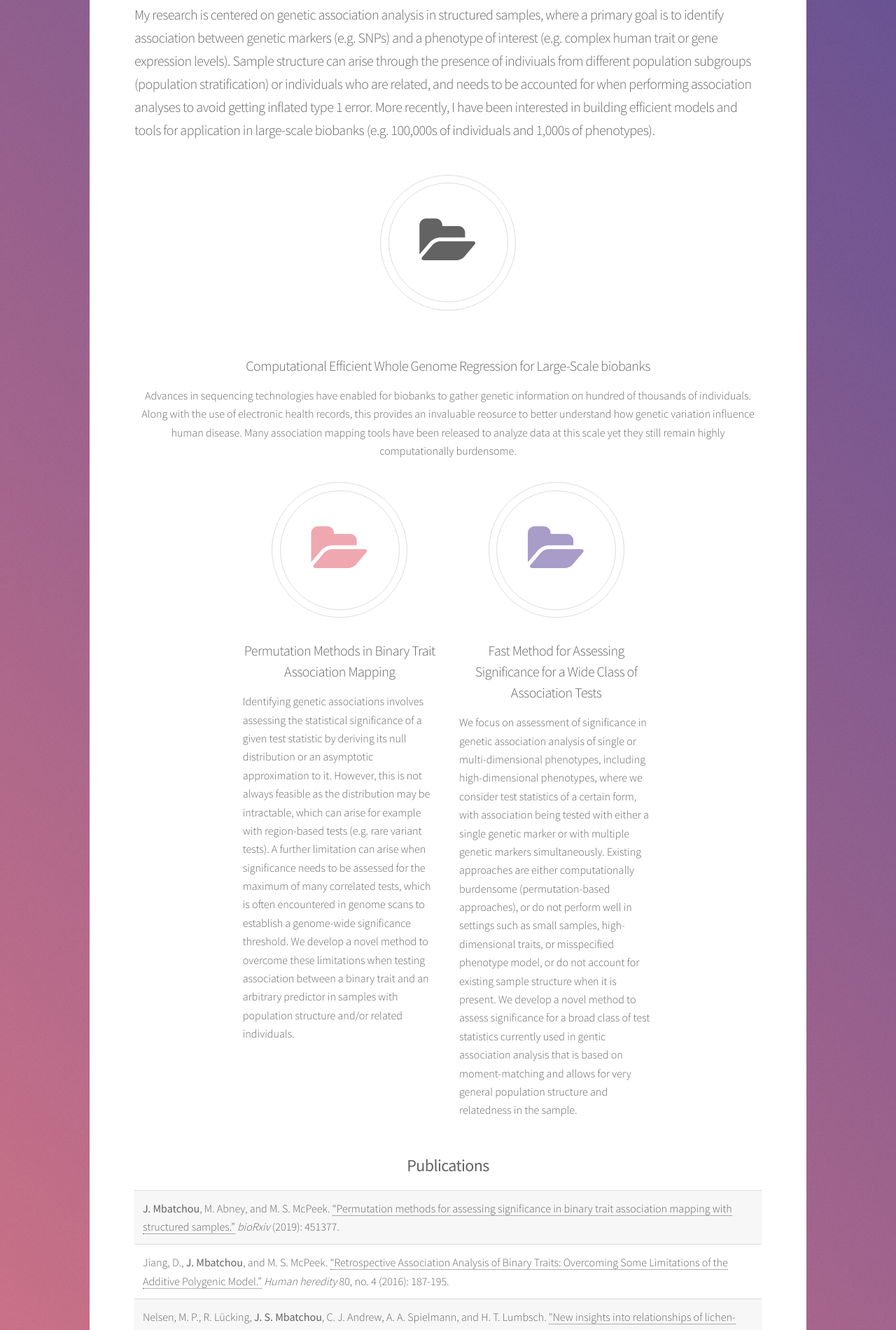
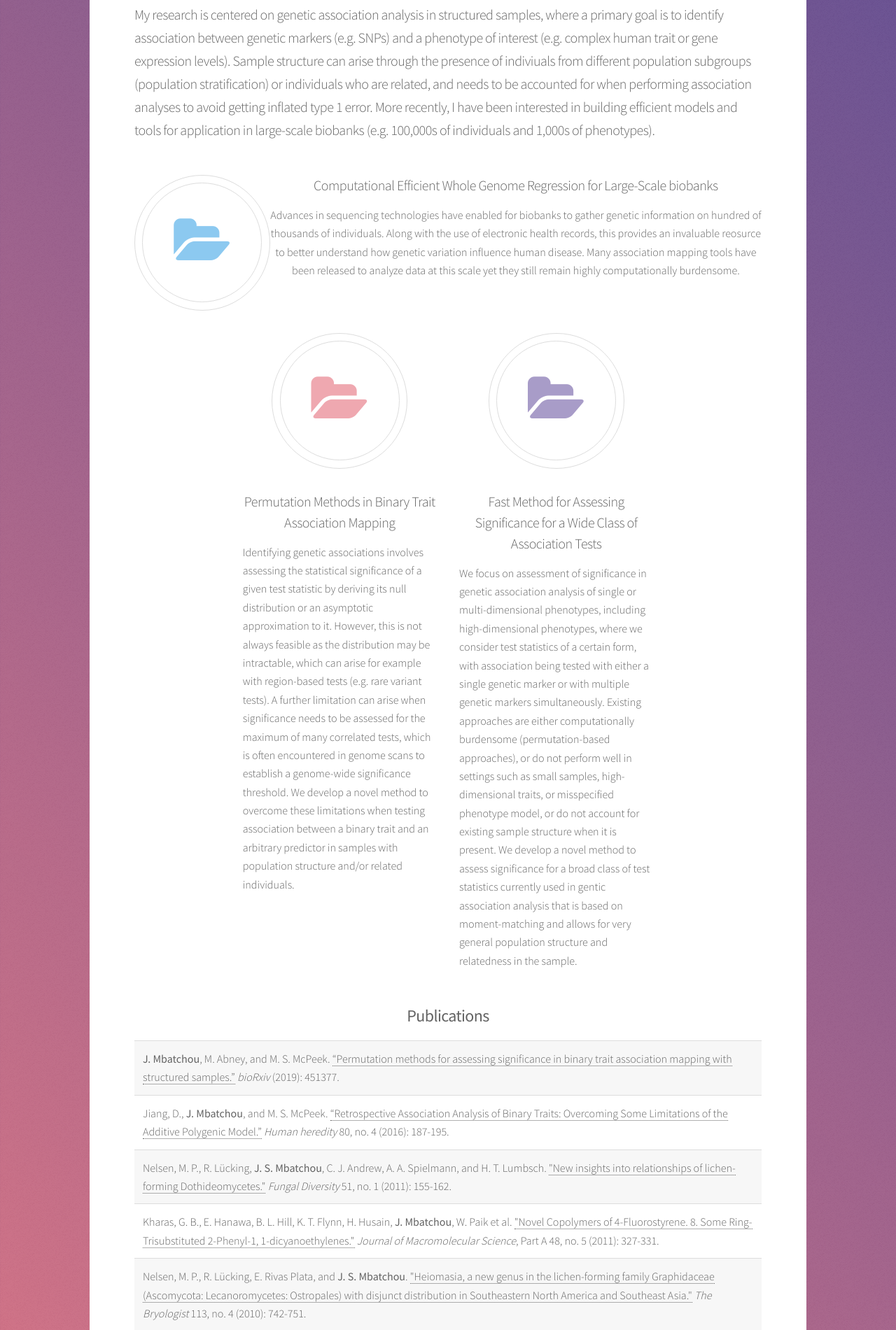
Before and after one commit to joellesophya/joellesophya.github.io, a Jekyll site: the page built from index.html, in a window 1280 px wide. Shown: the part 1220-3121 px from the top of the page at 70% size. Built offline with Jekyll 4.4.1, drawn with Linux system fonts in a browser that asks for light colours.

Commit message:
change layout

```diff
--- a/css/main.css
+++ b/css/main.css
@@ -2365,6 +2365,11 @@ input[type="radio"]:focus + label:before {
     color: #8cc9f0;
 }
 
+.icon.stylecen {
+    color: #8cc9f0;
+    float: left;
+}
+
 @media screen and (max-width: 1680px) {
 
     .icon.major:before {
```
